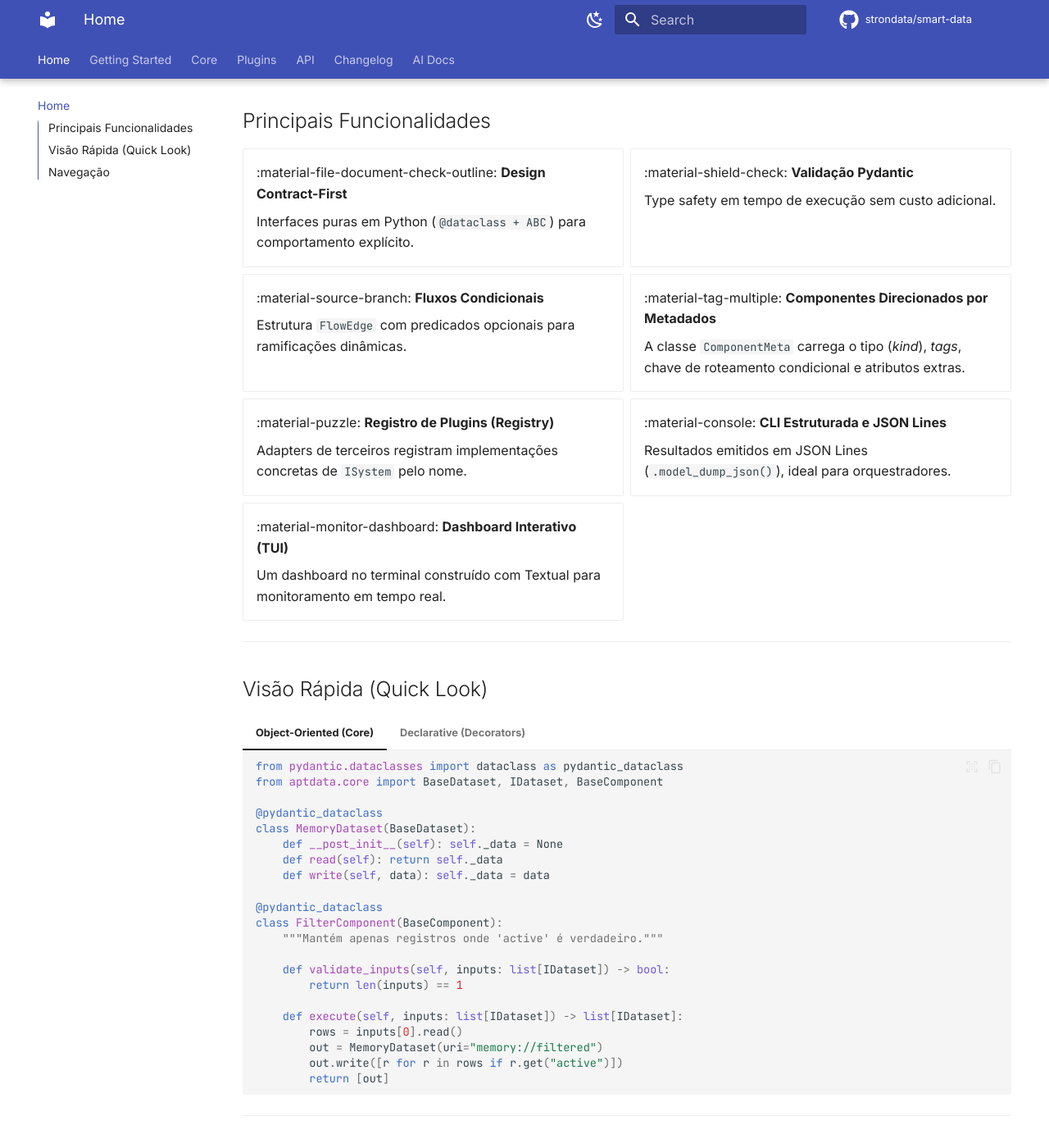
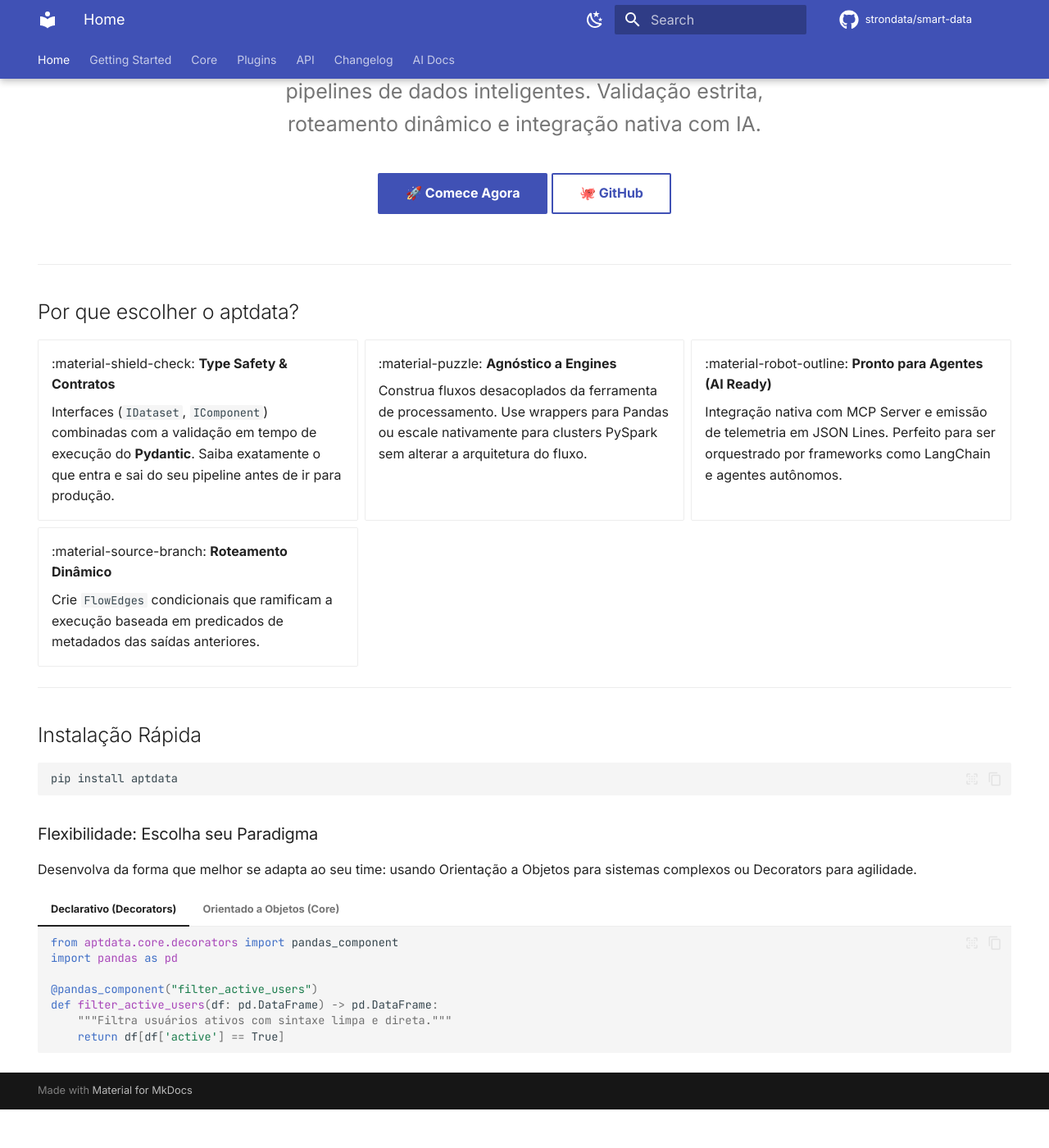
Before and after one commit to antunes-hq/aptdata-flow-os, an MkDocs documentation site: the page built from docs/index.md, in a window 1280 px wide and 1400 px high, scrolled down 240 px. Shown: the whole window at 82% size. Built offline with MkDocs 1.6.1 and Material for MkDocs 9.7.7, drawn with Linux system fonts in a browser that asks for light colours; comment, search, counter and statistics services are not loaded; after the commit the page ends 1593 px from its top, so only the background shows below that; some of the changed text lies outside the part shown.

Commit message:
docs: update index.md to conversion-focused landing page
Replaces the standard README-style index with a MkDocs Material landing
page structure, featuring a Hero Section with CTAs, feature grid cards,
and side-by-side paradigm comparisons for better developer onboarding.

Co-authored-by: Lucasa22 <22979127+Lucasa22@users.noreply.github.com>

````diff
--- a/docs/index.md
+++ b/docs/index.md
@@ -1,63 +1,76 @@
-# aptdata
+---
+hide:
+  - navigation
+  - toc
+---
 
-O **aptdata** é um framework declarativo e extensível para construção de pipelines de dados inteligentes em Python. Ele fornece um sistema de contratos robusto baseado em três abstrações universais — **Component**, **Flow**, e **System** — garantindo que você construa, teste e componha pipelines com total confiança.
+<div class="tx-hero" style="text-align: center; margin-top: 3rem; margin-bottom: 3rem;">
+  <h1 style="font-size: 2.5rem; font-weight: bold; margin-bottom: 1rem;">aptdata</h1>
+  <p style="font-size: 1.25rem; color: var(--md-default-fg-color--light); max-width: 700px; margin: 0 auto;">
+    O framework declarativo e extensível para construção de pipelines de dados inteligentes. Validação estrita, roteamento dinâmico e integração nativa com IA.
+  </p>
+  <div style="margin-top: 2rem;">
+    <a href="getting-started/" class="md-button md-button--primary">🚀 Comece Agora</a>
+    <a href="https://github.com/strondata/smart-data" class="md-button">🐙 GitHub</a>
+  </div>
+</div>
 
 ---
 
-## Principais Funcionalidades
+## Por que escolher o aptdata?
 
 <div class="grid cards" markdown>
 
--   :material-file-document-check-outline: **Design Contract-First**
+-   :material-shield-check: **Type Safety & Contratos**
 
-    Interfaces puras em Python (`@dataclass + ABC`) para comportamento explícito.
+    Interfaces (`IDataset`, `IComponent`) combinadas com a validação em tempo de execução do **Pydantic**. Saiba exatamente o que entra e sai do seu pipeline antes de ir para produção.
 
--   :material-shield-check: **Validação Pydantic**
+-   :material-puzzle: **Agnóstico a Engines**
 
-    Type safety em tempo de execução sem custo adicional.
+    Construa fluxos desacoplados da ferramenta de processamento. Use wrappers para Pandas ou escale nativamente para clusters PySpark sem alterar a arquitetura do fluxo.
 
--   :material-source-branch: **Fluxos Condicionais**
+-   :material-robot-outline: **Pronto para Agentes (AI Ready)**
 
-    Estrutura `FlowEdge` com predicados opcionais para ramificações dinâmicas.
+    Integração nativa com MCP Server e emissão de telemetria em JSON Lines. Perfeito para ser orquestrado por frameworks como LangChain e agentes autônomos.
 
--   :material-tag-multiple: **Componentes Direcionados por Metadados**
+-   :material-source-branch: **Roteamento Dinâmico**
 
-    A classe `ComponentMeta` carrega o tipo (*kind*), *tags*, chave de roteamento condicional e atributos extras.
-
--   :material-puzzle: **Registro de Plugins (Registry)**
-
-    Adapters de terceiros registram implementações concretas de `ISystem` pelo nome.
-
--   :material-console: **CLI Estruturada e JSON Lines**
-
-    Resultados emitidos em JSON Lines (`.model_dump_json()`), ideal para orquestradores.
-
--   :material-monitor-dashboard: **Dashboard Interativo (TUI)**
-
-    Um dashboard no terminal construído com Textual para monitoramento em tempo real.
+    Crie `FlowEdges` condicionais que ramificam a execução baseada em predicados de metadados das saídas anteriores.
 
 </div>
 
 ---
 
-## Visão Rápida (Quick Look)
+## Instalação Rápida
 
-=== "Object-Oriented (Core)"
+```bash
+pip install aptdata
+```
+
+### Flexibilidade: Escolha seu Paradigma
+
+Desenvolva da forma que melhor se adapta ao seu time: usando Orientação a Objetos para sistemas complexos ou Decorators para agilidade.
+
+=== "Declarativo (Decorators)"
+
+    ```python
+    from aptdata.core.decorators import pandas_component
+    import pandas as pd
+
+    @pandas_component("filter_active_users")
+    def filter_active_users(df: pd.DataFrame) -> pd.DataFrame:
+        """Filtra usuários ativos com sintaxe limpa e direta."""
+        return df[df['active'] == True]
+    ```
+
+=== "Orientado a Objetos (Core)"
 
     ```python
     from pydantic.dataclasses import dataclass as pydantic_dataclass
     from aptdata.core import BaseDataset, IDataset, BaseComponent
 
     @pydantic_dataclass
-    class MemoryDataset(BaseDataset):
-        def __post_init__(self): self._data = None
-        def read(self): return self._data
-        def write(self, data): self._data = data
-
-    @pydantic_dataclass
     class FilterComponent(BaseComponent):
-        """Mantém apenas registros onde 'active' é verdadeiro."""
-
         def validate_inputs(self, inputs: list[IDataset]) -> bool:
             return len(inputs) == 1
 
@@ -67,31 +80,3 @@ O **aptdata** é um framework declarativo e extensível para construção de pip
             out.write([r for r in rows if r.get("active")])
             return [out]
     ```
-
-=== "Declarative (Decorators)"
-
-    ```python
-    from aptdata.core.decorators import pandas_component
-    import pandas as pd
-
-    @pandas_component("filter_active_users")
-    def filter_active_users(df: pd.DataFrame) -> pd.DataFrame:
-        """Mantém apenas usuários ativos usando a API simplificada."""
-        return df[df['active'] == True]
-    ```
-
----
-
-## Navegação
-
-- 🚀 [Getting Started](getting-started.md) — Instalação e criação do seu primeiro sistema
-- 🏛 [Architecture](architecture.md) — Entenda o design `I*` → `Base*`
-- ⚙️ [Transform Engines](transform-engines.md) — Wrappers para Pandas & PySpark
-- ✅ [Data Quality](quality.md) — Contratos de schema e expectations
-- 🏗 [Governance](governance.md) — Linhagem, catálogo e classificação
-- 🧩 [Scaffold Templates](scaffold-templates.md) — Bootstrapping rápido de projetos
-- 📡 [Telemetry](telemetry.md) — Integração com OpenTelemetry
-- 🤖 [MCP Server](mcp.md) — Integração nativa com Agentes de IA
-- ⚙️ [Configuration](configuration.md) — Arquivos de configuração YAML
-- 📖 [API Reference](api/core.md) — Documentação completa das classes
-- 📋 [Changelog](changelog.md) — Histórico de versões
````
